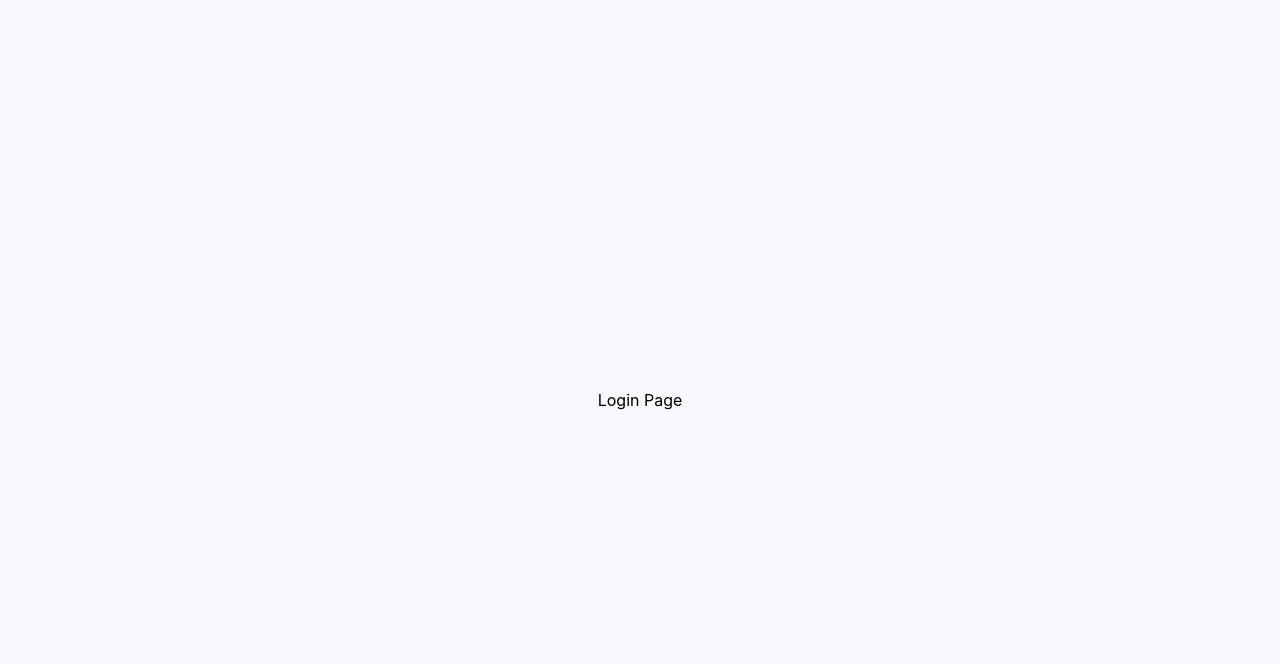
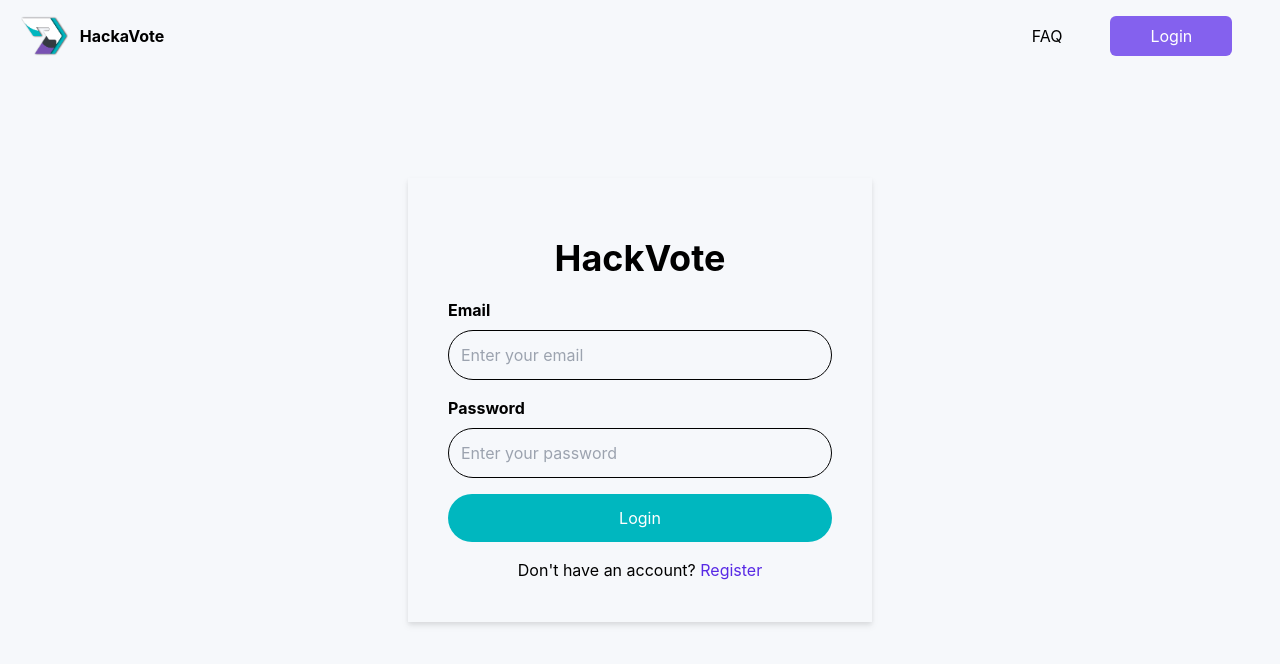
Before and after one commit to os-hi/hackathon-voting-system-frontend, a React (Vite) app: page /login in a window 1280 px wide. Shown: the top 664 px of the page. Built offline with nearby package versions, Linux system fonts and the light colour scheme.

Commit message:
feat: Issue #1  created a login page

```diff
--- /dev/null
+++ b/src/pages/Login/components/LoginForm.tsx
@@ -0,0 +1,79 @@
+import { useFormik } from 'formik';
+import * as Yup from 'yup';
+import axios from 'axios';
+import { Link } from 'react-router-dom';
+
+function LoginForm() {
+  const formik = useFormik({
+    initialValues: {
+      email: '',
+      password: '',
+    },
+    validationSchema: Yup.object({
+      username: Yup.string().required('Email is required'),
+      password: Yup.string().required('Password is required'),
+    }),
+    onSubmit: async (values) => {
+      try {
+        // Simulate a login request to the backend
+        const response = await axios.post('https://jacereno.000webhostapp.com/api/auth/login', values);
+
+        // Handle successful login (e.g., store tokens, redirect)
+        console.log('Login successful', response.data);
+
+        // Redirect to the dashboard or any other page
+        // You can use React Router for routing
+        // Example: history.push('/dashboard');
+      } catch (error) {
+        console.error('Login error:', error);
+
+        // Handle the case when the backend is not running or login fails
+        // You can show an error message to the user
+      }
+    },
+  });
+
+  return (
+    <div className='p-10 drop-shadow-md'>
+      <h1 className='text-4xl font-bold text-center m-5'>HackVote</h1>
+      <form onSubmit={formik.handleSubmit} className='flex flex-col items-center w-96 h-auto gap-4'>
+        <div className='flex flex-col w-full'>
+          <label htmlFor="username" className='mb-2 font-bold'>Email</label>
+          <input
+            type="text"
+            id="username"
+            name="username"
+            onChange={formik.handleChange}
+            onBlur={formik.handleBlur}
+            value={formik.values.email}
+            placeholder='Enter your email'
+            className='border rounded-full p-3'
+          />
+          {formik.touched.email && formik.errors.email && (
+            <div className='text-orange'>{formik.errors.email}</div>
+          )}
+        </div>
+        <div className='flex flex-col w-full'>
+          <label htmlFor="password" className='mb-2 font-bold'>Password</label>
+          <input
+            type="password"
+            id="password"
+            name="password"
+            onChange={formik.handleChange}
+            onBlur={formik.handleBlur}
+            value={formik.values.password}
+            placeholder='Enter your password'
+            className='border rounded-full p-3'
+          />
+          {formik.touched.password && formik.errors.password && (
+            <div className='text-orange'>{formik.errors.password}</div>
+          )}
+        </div>
+        <button className='w-full bg-secondary text-white rounded-full p-3 hover:bg-accent' type="submit">Login</button>
+        <div>Don't have an account?<Link to='/register' className='text-accent'> Register</Link></div>
+      </form>
+    </div>
+  );
+}
+
+export default LoginForm;
--- a/src/pages/Login/index.tsx
+++ b/src/pages/Login/index.tsx
@@ -1,3 +1,13 @@
-export default function Login() {
-  return <section>Login Page</section>;
+import NavBar from "../../components/NavBar";
+import LoginForm from "./components/LoginForm";
+
+const Login = () => {
+  return (
+    <>
+      <NavBar/>
+      <LoginForm/>
+    </>
+   );
 }
+
+export default Login;
```
